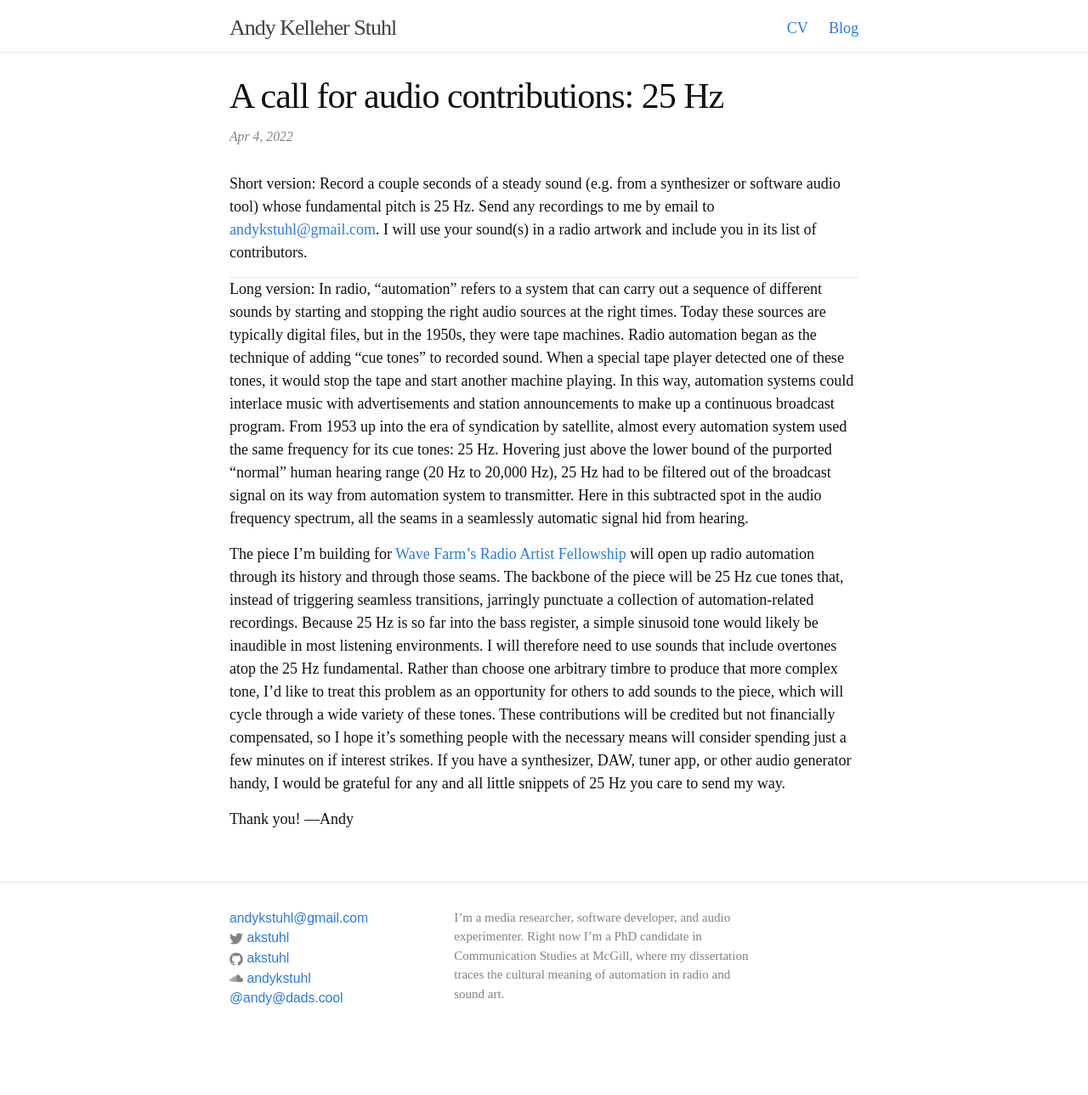
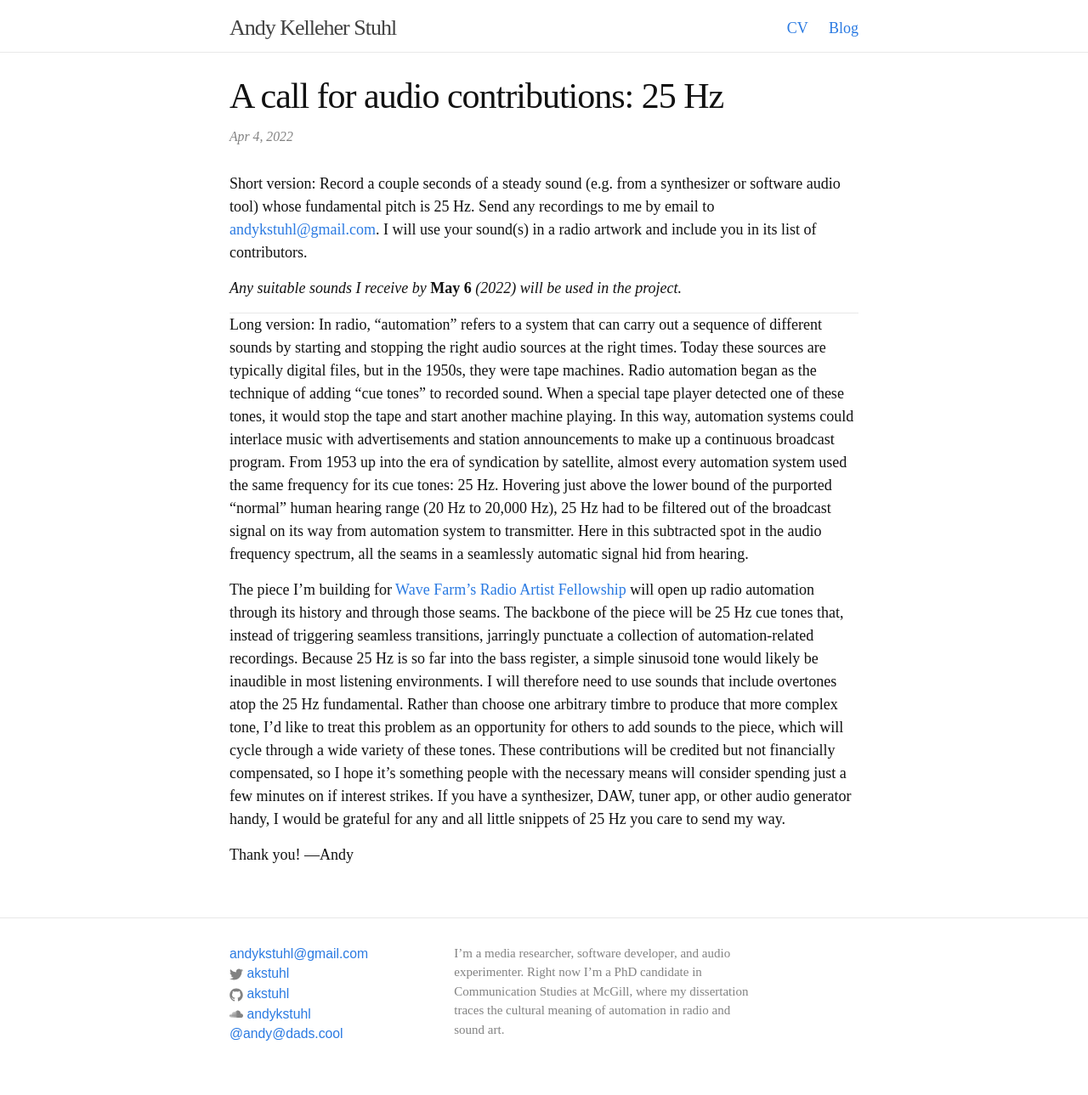
Before and after one commit to akstuhl/akstuhl.github.io, a Jekyll site: the page built from _blog/2022-04-04-25Hz.md, in a window 1280 px wide. Shown: the whole page at 85% size. Built offline with Jekyll 4.4.1, drawn with Linux system fonts in a browser that asks for light colours; nearby versions of some CDN libraries; before the commit the page ends 1247 px from its top, so only the background shows below that.

Commit message:
25hz deadline

```diff
--- a/_blog/2022-04-04-25Hz.md
+++ b/_blog/2022-04-04-25Hz.md
@@ -7,6 +7,8 @@ layout: post
 
 Short version: Record a couple seconds of a steady sound (e.g. from a synthesizer or software audio tool) whose fundamental pitch is 25 Hz. Send any recordings to me by email to [andykstuhl@gmail.com](mailto:andykstuhl@gmail.com). I will use your sound(s) in a radio artwork and include you in its list of contributors.
 
+_Any suitable sounds I receive by_ **May 6** _(2022) will be used in the project._
+
 ---
 
 Long version: In radio, "automation" refers to a system that can carry out a sequence of different sounds by starting and stopping the right audio sources at the right times. Today these sources are typically digital files, but in the 1950s, they were tape machines. Radio automation began as the technique of adding "cue tones" to recorded sound. When a special tape player detected one of these tones, it would stop the tape and start another machine playing. In this way, automation systems could interlace music with advertisements and station announcements to make up a continuous broadcast program. From 1953 up into the era of syndication by satellite, almost every automation system used the same frequency for its cue tones: 25 Hz. Hovering just above the lower bound of the purported "normal" human hearing range (20 Hz to 20,000 Hz), 25 Hz had to be filtered out of the broadcast signal on its way from automation system to transmitter. Here in this subtracted spot in the audio frequency spectrum, all the seams in a seamlessly automatic signal hid from hearing.
```
